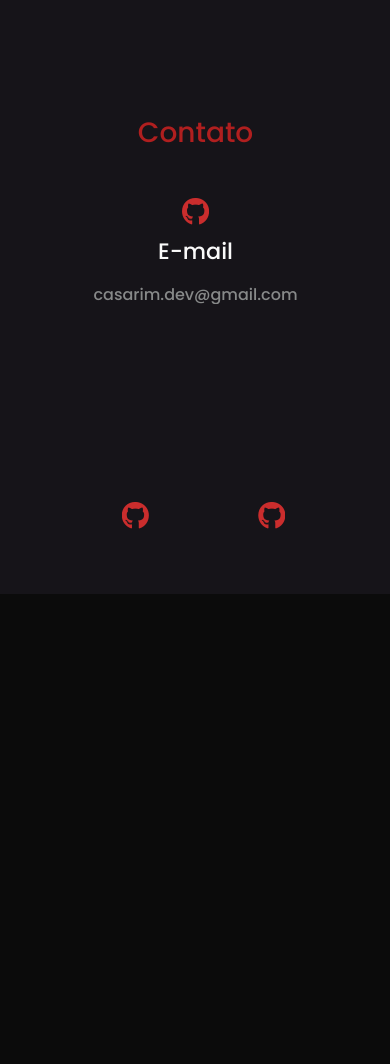
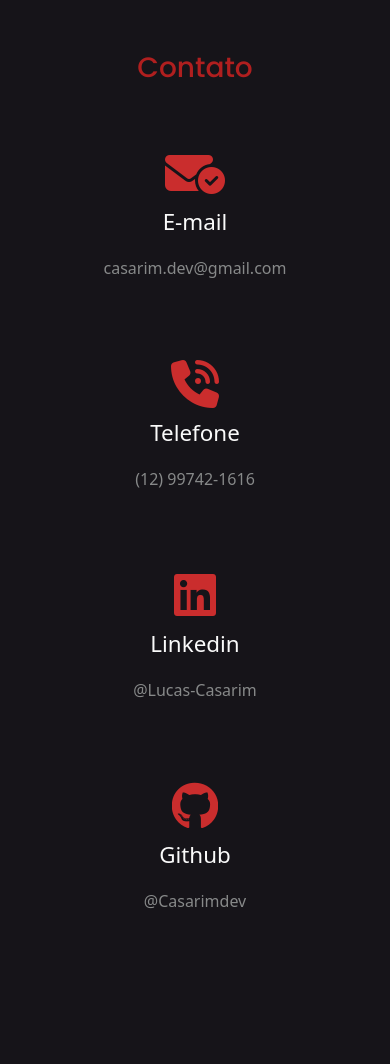
Before and after one commit to Casarimdev/MyProfile, a website: page pages/index.html in a window 390 px wide. Shown: the part 6229-7293 px from the top of the page. Before the commit the page ends 6823 px from the top, so only its background shows below. Drawn offline with nearby package versions, Linux system fonts and the light colour scheme; a web font is replaced by a local one.

Commit message:
Contact-container=Containerclean

```diff
--- a/pages/index.html
+++ b/pages/index.html
@@ -57,7 +57,7 @@
                         <a class="nav-link" aria-current="page" href="#second">Sobre</a>
                         <a class="nav-link" href="#skills">Habilidades</a>
                         <a class="nav-link" href="#projects">Projetos</a>
-                        <a class="nav-link" href="#">Contato</a>
+                        <a class="nav-link" href="#contact">Contato</a>
                         <input type="checkbox" class="checkbox" id="check">
                     </div>
                 </div>
@@ -416,34 +416,44 @@ linguagens ou enfrentar desafios e tarefas.
         </div>
     </div>
 
+    <h1 class="h1-middle pt-5 pb-5"
+    style="font-size: 50px; overflow: hidden; text-align: center; background-color: #161419; margin-bottom: 0 !important;"
+    data-aos="flip-down" data-aos-duration="1000">Contato</h1>
     <!-- ENTRE EM CONTATO -->
     <section class="contact-me" id="contact">
-        <h1 class="h1-middle pt-5 "
-        style="font-size: 50px; overflow: hidden; text-align: center; background-color: #161419; margin-bottom: 0 !important;"
-        data-aos="flip-down" data-aos-duration="1000">Contato
         <article class="icons-container">
+            <a href="mailto:casarim.dev@gmail.com?subject=Estava%20navegando%20em%20seu%20site%20e%20gostaria%20de%20saber%20mais%20sobre...&body=Olá%20Casarim%20Dev!%0A%0AMe%20chamo:%20%0ASou%20da%20empresa:%20%0ATelefone%20de%20contato:%20%0AE%20gostaria%20de%20entrar%20em%20contato%20com%20você">
                 <div class="assets-contact">
-                <i class="fa-brands fa-github icon fa-1x" style="color: #ca2d2d;"></i>
+                    <i class="fa-solid fa-envelope-circle-check icon fa-3x" style="color: #ca2d2d;"></i>
                     <h3 class="h3-contact">E-mail</h3>
                     <p class="p-contact">casarim.dev@gmail.com</p>
                 </div>
+            </a>
+            <a href="https://wa.me/5512997421616?text=Estava%20navegando%20em%20seu%20site%20e%20gostaria%20de%20conversar%20com%20você%20sobre%20o%20Desenvolvimento%20de%20Websites,%20aplicações%20e%20automações."
+            target="_blank" aria-label="Talk to me">
                 <div class="assets-contact">
-                <i class="fa-brands fa-github icon fa-1x" style="color: #ca2d2d;"></i>
+                    <i class="fa-solid fa-phone-volume icon fa-3x" style="color: #ca2d2d;"></i>
                     <h3 class="h3-contact">Telefone</h3>
                     <p class="p-contact">(12) 99742-1616</p>
                 </div>
+            </a>
+            <a href="https://www.linkedin.com/in/lucas-casarim-1b2886261/" aria-label="Talk to me"
+            target="_blank">
                 <div class="assets-contact">
-                <i class="fa-brands fa-github icon fa-1x" style="color: #ca2d2d;"></i>
+                    <i class="fa-brands fa-linkedin linke icon fa-3x" style="color: #ca2d2d;"></i>
                     <h3 class="h3-contact">Linkedin</h3>
-                <p class="p-contact">E-mail</p>
+                    <p class="p-contact">@Lucas-Casarim</p>
                 </div>
+            </a>
+            <a href="https://github.com/Casarimdev" aria-label="Talk to me" target="_blank">
                 <div class="assets-contact">
-                <i class="fa-brands fa-github icon fa-1x" style="color: #ca2d2d;"></i>
+                    <i class="fa-brands fa-github icon fa-3x" style="color: #ca2d2d;"></i>
                     <h3 class="h3-contact">Github</h3>
-                <p class="p-contact">E-mail</p>
+                    <p class="p-contact">@Casarimdev</p>
                 </div>
+            </a>
         </article>
-    </h1>
+
     </section>
 
     <!-- NAV-DOWN -->
@@ -475,7 +485,7 @@ linguagens ou enfrentar desafios e tarefas.
                 </li>
 
                 <li class="list">
-                  <a href="#">
+                  <a href="#contact">
                     <span class="icon">
                       <ion-icon name="chatbubble-outline"></ion-icon>
                     </span>
--- a/sass/cleanmode.scss
+++ b/sass/cleanmode.scss
@@ -178,7 +178,7 @@ body.dark .second-container , body.dark .container-down{
     color: #4fe0e0 !important;
   }
 
-  body.dark .fa-square-whatsapp:before, body.dark .fa-linkedin:before, body.dark .fa-square-github:before, body.dark .fa-square-instagram:before{
+  body.dark .fa-square-whatsapp:before, body.dark .fa-linkedin:before, body.dark .fa-square-github:before, body.dark .fa-square-instagram:before, body.dark .fa-phone-volume:before, body.dark .fa-envelope-circle-check:before, body.dark .fa-github:before{
     color: #4fe0e0;
   }
 
@@ -240,3 +240,17 @@ body.dark .pc-icon{
 body.dark .h2-card, body.dark .p-card{
   color: #161419;
 }
+
+// CONTACT
+
+body.dark .h3-contact{
+  color: #161419;
+}
+
+body.dark #contact{
+  background-color: #EAECE7;
+}
+
+body.dark .icons-container{
+  background-color: #EAECE7;
+}
--- a/sass/contact.scss
+++ b/sass/contact.scss
@@ -1,19 +1,22 @@
 #contact{
-    height: 70vh;
+    height: 50vh;
     width: 100%;
     background-color: #161419;
     display: flex;
     flex-direction: column;
-    justify-content: center;
+    justify-content: flex-start;
     align-items: center;
 
 }
 
+
+
 .icons-container{
     height: 45vh;
-    width: 70vw;
-    display: flex;
-    justify-content: space-around;
+    width: auto;
+    display: grid;
+    grid-template-columns: 250px 250px 250px 250px;
+    justify-content: space-evenly;
     align-items: center;
     flex-wrap: wrap;
     background-color: #161419;
@@ -23,14 +26,22 @@
         display: flex;
         align-items: center;
         justify-content: center;
-        height: 36vh;
+        height: auto;
         width: auto;
         flex-direction: column;
         padding-bottom: 10vh;
         gap: 12px 50px;
         overflow: hidden;
+        transition: 1.0s;
+
+        &:hover{
+            transform: scale(0.9);
+            transition: 0.7s;
+        }
     }
 }
+
+
 
 .h3-contact{
     font-size: 1.4rem;
@@ -39,9 +50,43 @@
     color: #fafafa;
 }
 
+
+
 .p-contact{
     font-size: 1rem;
     height: auto !important;
     overflow: hidden;
     color: #878989;
 }
+
+@media (max-width:972px){
+    #contact{
+        height: 70vh;
+    }
+
+    .icons-container{
+        height: 60vh;
+        grid-template-columns: 250px 250px;
+    }
+}
+
+@media (max-width:592px){
+    .icons-container{
+        height: auto;
+        grid-template-columns: 250px;
+
+    }
+
+    .assets-contact{
+        height: auto !important;
+        min-height: 25vh;
+        padding-bottom: 32px !important;
+    }
+
+    #contact{
+        height: auto;
+        min-height: 123vh;
+    }
+
+
+}
```
Also changed, not shown: css/style.css, 1 other file. Lines whose indentation alone changed are shown as unchanged.
